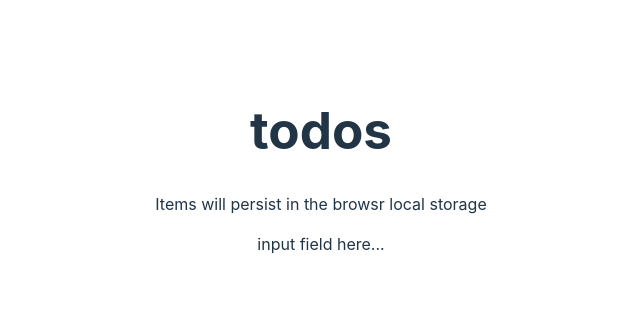
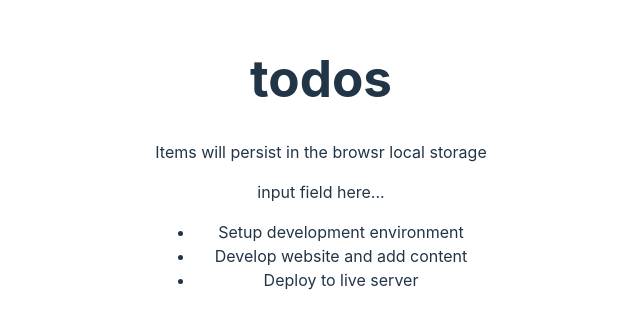
Before and after one commit to biruk-bereka/react-todos-application, a React (Vite) app: page / in a window 1280 px wide. Shown: the part 238-566 px from the top of the page, without its empty margins (319-959 px from the left). Built offline with nearby package versions, Linux system fonts and the light colour scheme.

Commit message:
Create TodosList component

```diff
--- a/package.json
+++ b/package.json
@@ -9,6 +9,7 @@
     "preview": "vite preview"
   },
   "dependencies": {
+    "prop-types": "^15.8.1",
     "react": "^18.2.0",
     "react-dom": "^18.2.0"
   },
--- /dev/null
+++ b/src/components/TodosList.jsx
@@ -0,0 +1,12 @@
+const TodosList = (props) => {
+  const { todosProps } = props;
+  return (
+    <ul>
+      {todosProps.map((todo) => (
+        <li>{todo.title}</li>
+      ))}
+    </ul>
+  );
+};
+
+export default TodosList;
--- a/src/components/TodosLogic.jsx
+++ b/src/components/TodosLogic.jsx
@@ -1,9 +1,30 @@
 import InputTodo from './InputTodo';
+import TodosList from './TodosList';
 
-const TodosLogic = () => (
-  <>
-    <InputTodo />
-  </>
-);
+const TodosLogic = () => {
+  const todos = [
+    {
+      id: 1,
+      title: 'Setup development environment',
+      completed: true,
+    },
+    {
+      id: 2,
+      title: 'Develop website and add content',
+      completed: false,
+    },
+    {
+      id: 3,
+      title: 'Deploy to live server',
+      completed: false,
+    },
+  ];
+  return (
+    <>
+      <InputTodo />
+      <TodosList todosProps={todos} />
+    </>
+  );
+};
 
 export default TodosLogic;
```
Also changed, not shown: 1 other file (tests, documents, lock files or other folders).
